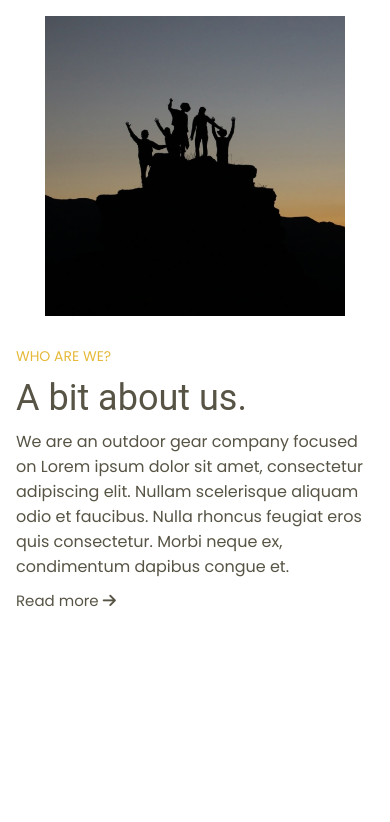
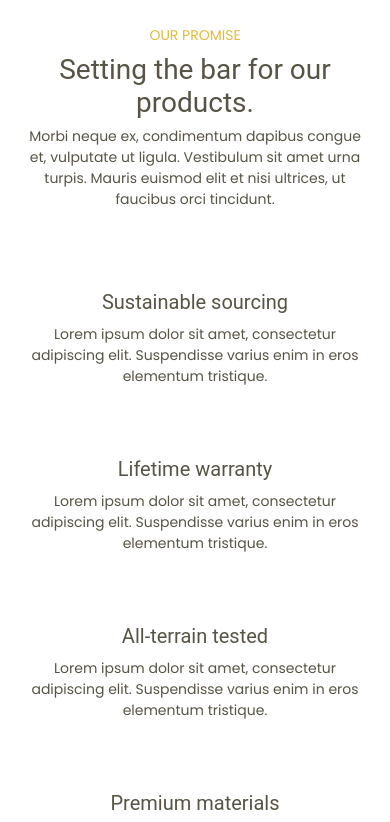
Before and after one commit to k-eliz/outdoor, a plain HTML site: page index.html in a window 390 px wide. Shown: the top 822 px of the page. Drawn offline with Linux system fonts and the light colour scheme.

Commit message:
made our-promise section responsive

```diff
--- a/css/style.css
+++ b/css/style.css
@@ -153,6 +153,9 @@ body {
   align-items: center;
 }
 
+.our-promise {
+  padding: 100px 160px 160px 160px;
+}
 .our-promise__info {
   max-width: 540px;
   display: flex;
@@ -171,6 +174,7 @@ body {
   font-family: "Roboto";
   font-size: 36px;
   color: #575445;
+  text-align: center;
 }
 
 .our-promise__text {
@@ -181,11 +185,10 @@ body {
 
 .our-promise__cards {
   display: grid;
-  grid-template-columns: repeat(auto-fit, minmax(300px, 1fr));
+  grid-template-columns: repeat(auto-fit, minmax(200px, 1fr));
   column-gap: 100px;
   row-gap: 110px;
   padding-top: 70px;
-  padding-bottom: 160px;
 }
 
 .promise-card {
@@ -577,6 +580,14 @@ body {
   .about-us__img {
     width: 350px;
   }
+
+  .our-promise {
+    padding: 50px 80px 80px 80px;
+  }
+  .our-promise__cards {
+    column-gap: 70px;
+    row-gap: 90px;
+  }
 }
 @media (max-width: 768px) {
   .about-us__img {
@@ -586,10 +597,26 @@ body {
     flex-direction: column;
     align-items: center;
   }
+  .our-promise__cards {
+    padding-bottom: 30px;
+  }
 }
 
 @media (max-width: 640px) {
   .about-us {
     padding: 16px;
   }
+  .our-promise {
+    padding: 25px 25px 25px 25px;
+  }
+  .our-promise__title {
+    font-size: 28px;
+  }
+  .our-promise__text {
+    font-size: 14px;
+  }
+  .our-promise__cards {
+    column-gap: 50px;
+    row-gap: 60px;
+  }
 }
--- a/index.html
+++ b/index.html
@@ -67,7 +67,7 @@
             </div>
           </div>
         </div> -->
-        <div class="container">
+        <!-- <div class="container">
           <div class="about-us">
             <img class="about-us__img" src="images/about-us.jpg" alt="" />
             <div class="about-us__info">
@@ -84,8 +84,8 @@
               </a>
             </div>
           </div>
-        </div>
-        <!-- <div class="container">
+        </div> -->
+        <div class="container">
           <div class="our-promise">
             <div class="our-promise__info">
               <div class="our-promise__subtitle">Our promise</div>
@@ -149,7 +149,7 @@
               </div>
             </div>
           </div>
-        </div> -->
+        </div>
       </div>
       <!-- <div class="container">
         <div class="categories">
```
